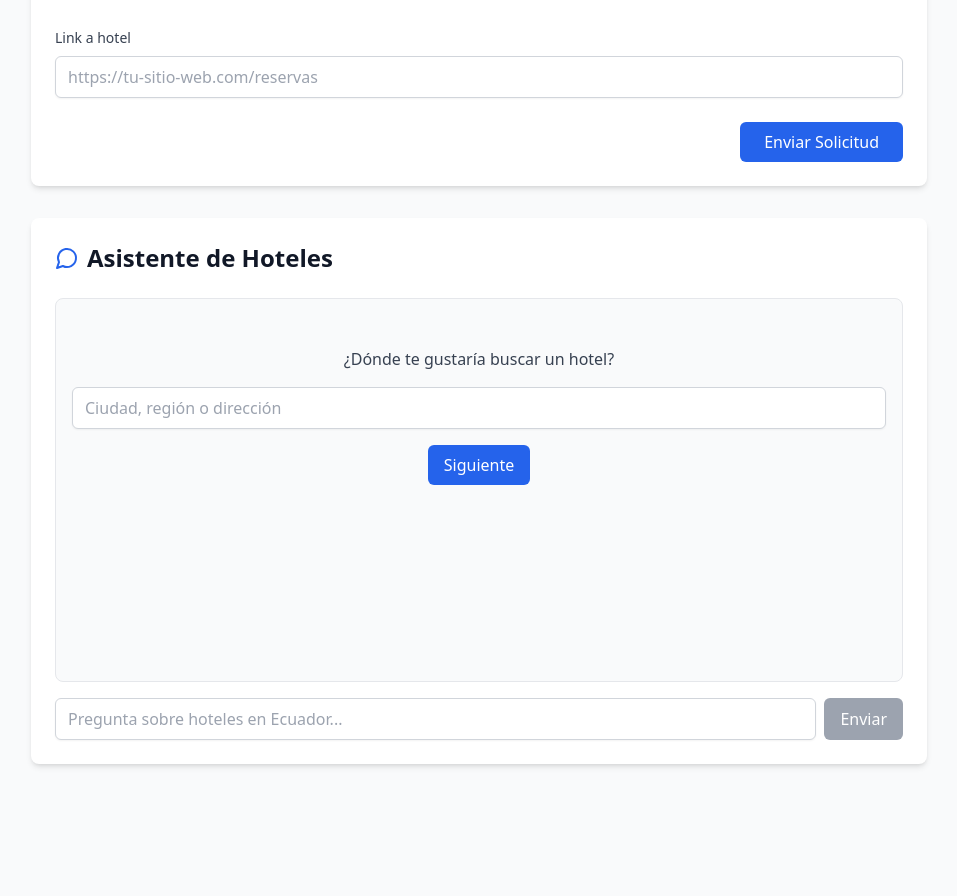
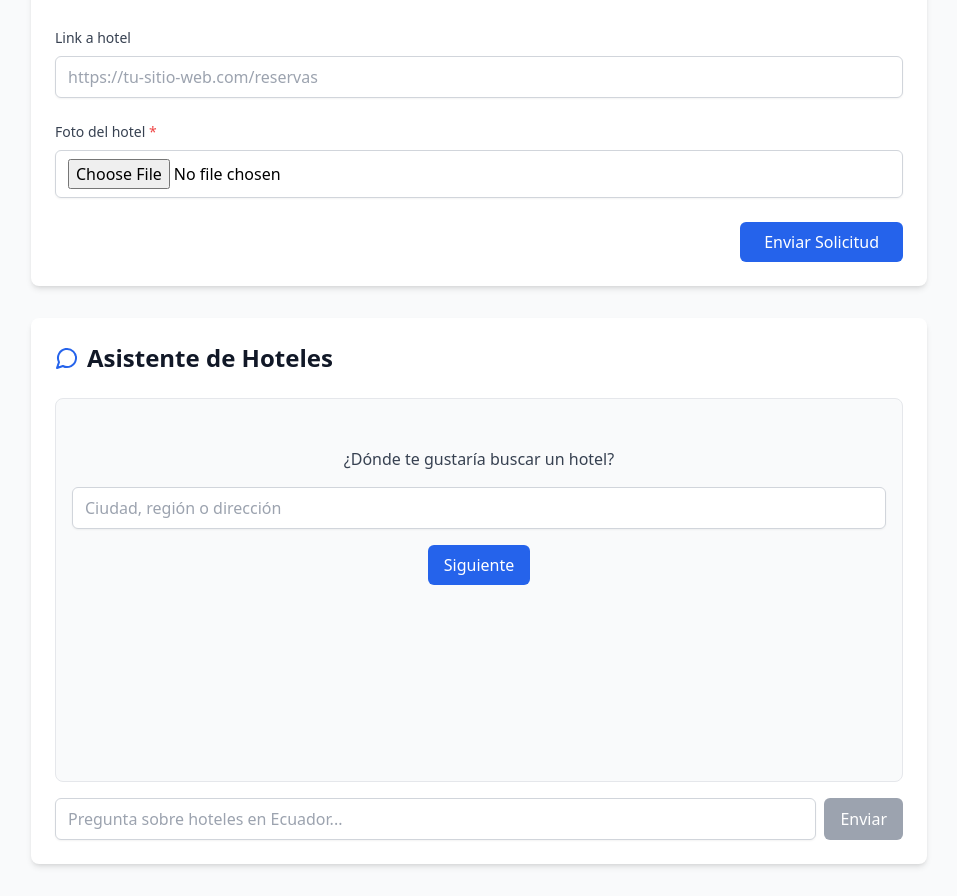
Before and after one commit to Mau567/AHOTEC_chatbot, a Next.js app: page / in a window 1280 px wide. Shown: the part 1423-2319 px from the top of the page, without its empty margins (161-1118 px from the left). Before the commit the page ends 2219 px from the top, so only its background shows below. Built offline with nearby package versions, Linux system fonts and the light colour scheme.

Commit message:
Add image upload functionality to hotel form with preview display

```diff
--- a/app/page.tsx
+++ b/app/page.tsx
@@ -476,6 +476,30 @@
                 />
               </div>
 
+              <div>
+                <label htmlFor="image" className="block text-sm font-medium text-gray-700 mb-2">
+                  Foto del hotel <span className="text-red-500">*</span>
+                </label>
+                <input
+                  type="file"
+                  id="image"
+                  name="image"
+                  accept="image/*"
+                  onChange={handleImageChange}
+                  required
+                  className="w-full px-3 py-2 border border-gray-300 rounded-md shadow-sm focus:outline-none focus:ring-2 focus:ring-blue-500 focus:border-blue-500"
+                />
+                {formData.image && (
+                  <div className="mt-2">
+                    <img
+                      src={URL.createObjectURL(formData.image)}
+                      alt="Vista previa de la imagen"
+                      className="h-32 rounded-md object-cover border"
+                    />
+                  </div>
+                )}
+              </div>
+
               <div className="flex justify-end">
                 <button
                   type="submit"
```
